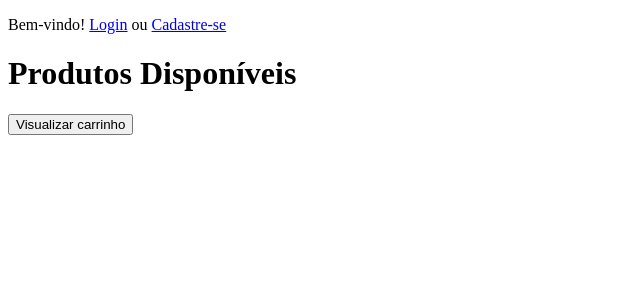
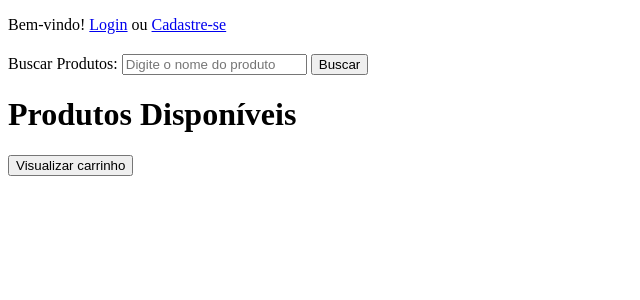
Before and after one commit to stehfany/ecomerce-python, a Flask app: page / in a window 1280 px wide. Shown: the top 300 px of the page, without its empty margins (0-640 px from the left). Run offline with Flask 3, Linux system fonts and the light colour scheme.

Commit message:
adicionando campo busca produtos

```diff
--- a/app.py
+++ b/app.py
@@ -285,6 +285,14 @@
 
     return render_template('dados_pessoais.html')
 
+@app.route('/buscar_produtos', methods=['GET'])
+def buscar_produtos():
+    query = request.args.get('query')
+    if query:
+        produtos = Produto.query.filter(Produto.nome.ilike(f'%{query}%')).all()
+    else:
+        produtos = Produto.query.all()
+    return render_template('index.html', produtos=produtos)
 
 
 @app.route('/dados_bancarios', methods=['GET', 'POST'])
--- a/templates/index.html
+++ b/templates/index.html
@@ -7,7 +7,7 @@
 </head>
 <body>
 
-    <div>
+    <div style="margin-bottom: 20px;">
         {% if 'usuario_id' in session %}
         <p>Olá, {{ session['username'] }}!</p>
         <form action="{{ url_for('logout') }}" method="POST">
@@ -17,6 +17,13 @@
         <p>Bem-vindo! <a href="{{ url_for('login') }}">Login</a> ou <a href="{{ url_for('cadastro') }}">Cadastre-se</a></p>
     {% endif %}
     </div>
+
+    <!-- Formulário de Busca -->
+    <form action="{{ url_for('buscar_produtos') }}" method="GET">
+        <label for="query">Buscar Produtos:</label>
+        <input type="text" id="query" name="query" placeholder="Digite o nome do produto" required>
+        <button type="submit">Buscar</button>
+    </form>
 
     <h1>Produtos Disponíveis</h1>
     <ul>
```
